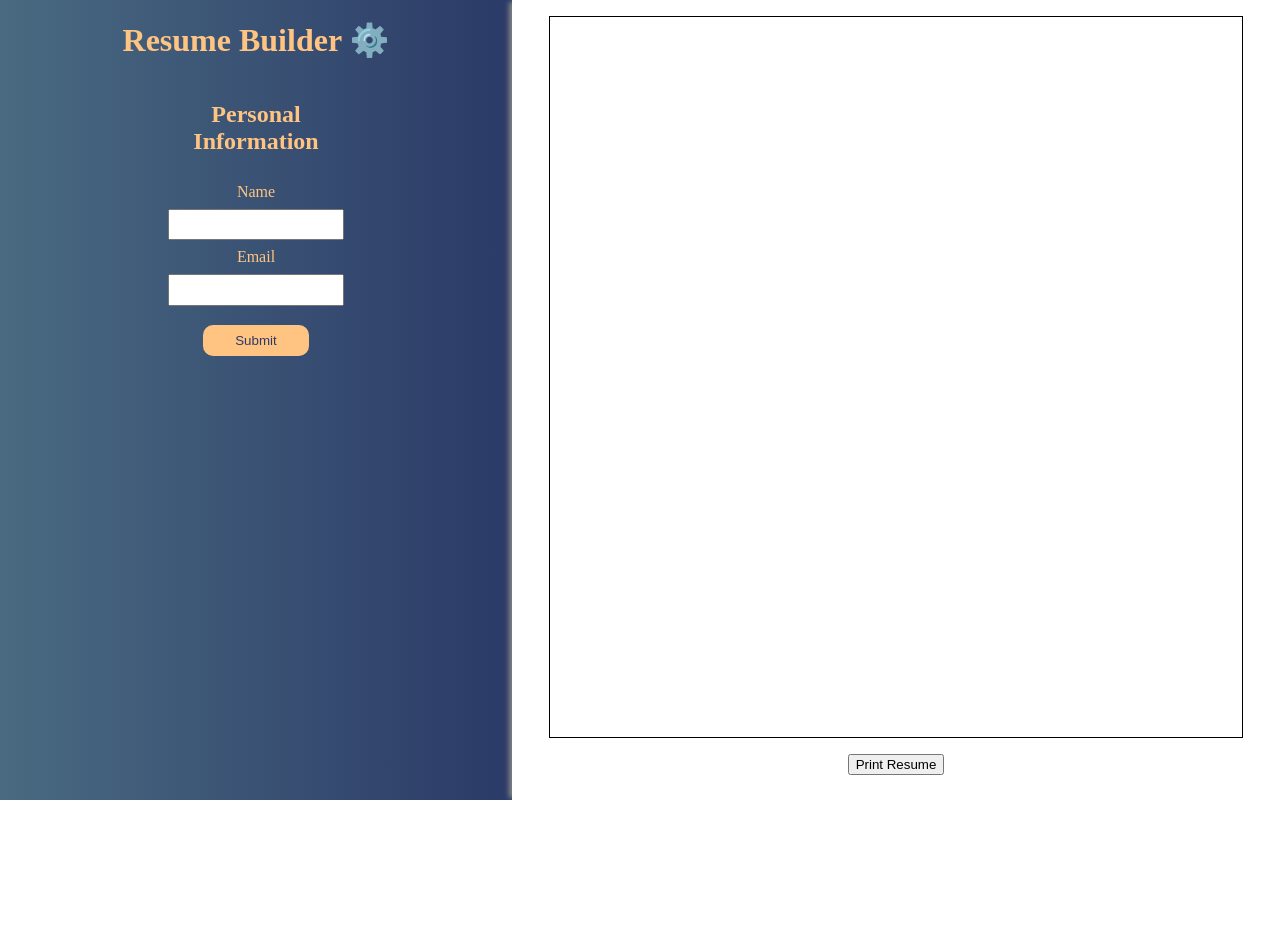
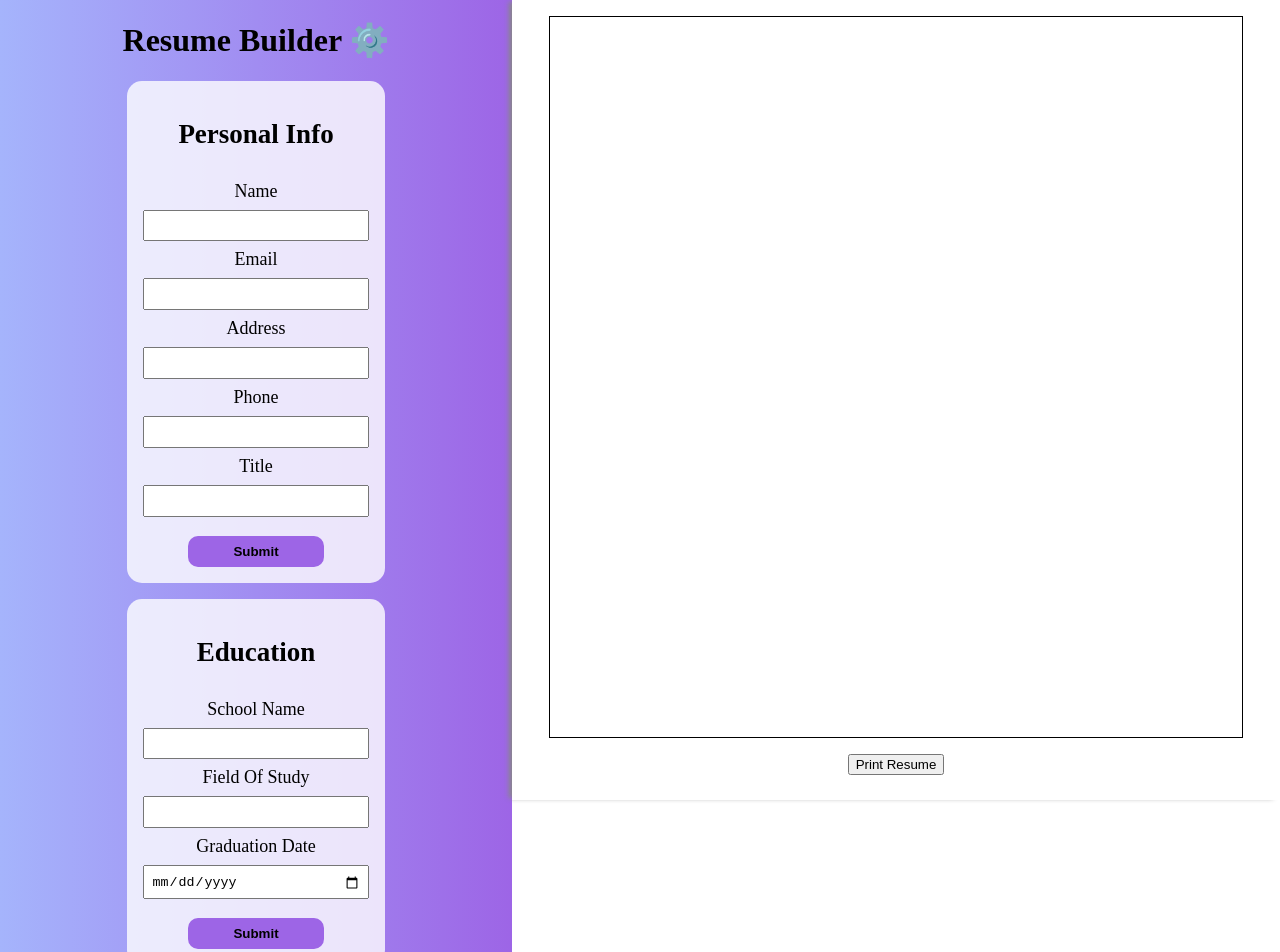
Before and after one commit to NedimM24/resume-builder, a React (Vite) app: page / in a window 1280 px wide. Shown: the top 952 px of the page. Before the commit the page ends 800 px from the top, so only its background shows below. Built offline with nearby package versions, Linux system fonts and the light colour scheme; a web font is replaced by a local one.

Commit message:
Completed education section
Same form just change up state names

```diff
--- a/src/App.css
+++ b/src/App.css
@@ -1,5 +1,7 @@
 body{
     margin: 0;
+    height: 100vh;
+    background-color: white;
 }
 
 :root{
@@ -8,22 +10,24 @@ body{
     --secondary-font: "Montserrat", sans-serif;
 
     /*Colors*/
-    --primary-color: #FFC482;
-    --secondary-color: white;
-    --accent-color: #2B3A67;
-    --accent-color2: #496A81;
+    --primary-color: rgba(255, 255, 255, 0.8);
+    --secondary-color: #FFFFFF;
+
+    --accent-color: #9d65e6;   /* charcoal instead of navy */
+    --accent-color2: #A5B4FC;  /* soft light accent */
 }
 
 .app-container {
   display: flex;
-  height: 100vh;
+  height: 100%;
+
 }
 
 .left-panel {
+
   justify-items: center;
   flex: 1;
-  color: var(--primary-color);
-  background-image: linear-gradient(to left,#2B3A67, #496A81 );
+  background-image: linear-gradient(to left, var(--accent-color), var(--accent-color2) );
 
 }
 
@@ -34,4 +38,5 @@ body{
   box-shadow: -5px 0 5px -2px #888;
   align-items: center;
   gap: 1rem;
+  height: 100vh;
 }
--- a/src/components/ResumeBuilder.jsx
+++ b/src/components/ResumeBuilder.jsx
@@ -1,5 +1,6 @@
 import { useState } from "react"
-import PersonalInfo from "./PersonalInfo"
+import PersonalInfo from "./resumebuilder-children/PersonalInfo"
+import Education from "./resumebuilder-children/Education"
 function ResumeBuilder({setResume}){
 
   const [personalInfo, setPersonalInfo] = useState(
@@ -13,6 +14,16 @@ function ResumeBuilder({setResume}){
 
     }
   )
+
+  const [education, setEducation] = useState(
+    {
+      id: crypto.randomUUID(),
+      schoolName:"",
+      degreeField: "",
+      graduationDate: "",
+    }
+  )
+
   const handleSubmit = (e) => {
     e.preventDefault();
     setResume(personalInfo);
@@ -30,7 +41,7 @@ function ResumeBuilder({setResume}){
     <>
       <div className='resume-container'>
         <PersonalInfo personalInfo={personalInfo} setPersonalInfo={setPersonalInfo} handleSubmit={handleSubmit} />
-        {/* <Education /> */}
+        <Education education={education} setEducation={setEducation} handleSubmit={handleSubmit} />
         {/* <Experience /> */}
       </div>
     </>
--- /dev/null
+++ b/src/components/resumebuilder-children/Education.jsx
@@ -0,0 +1,49 @@
+function Educataion(education, setEducation, handleSubmit){
+
+     const handleChange = (e) => {
+        const {name, value} = e.target
+
+        setEducation({
+            ...education,
+            [name]: value
+        })
+    }
+
+    return(
+        <>
+            <form className="form personal-form" onSubmit={handleSubmit} action="">
+                <h2>Education</h2>
+                <label>School Name</label>
+                <input
+                type="text"
+                name="schoolName"
+                required
+                value={education.schoolName}
+                onChange={handleChange}
+                />
+
+                <label>Field Of Study </label>
+                <input
+                type="text"
+                name="degreeField"
+                required
+                value={education.degreeField}
+                onChange={handleChange}
+                />
+
+                <label>Graduation Date </label>
+                <input
+                type="date"
+                name="graduationDate"
+                required
+                value={education.graduationDate}
+                onChange={handleChange}
+                />
+                <button className="form-btn" type="submit">Submit</button>
+            </form>
+        </>
+    )
+
+}
+
+export default Educataion
--- a/src/components/PersonalInfo.jsx
+++ b/src/components/resumebuilder-children/PersonalInfo.jsx
@@ -10,8 +10,8 @@ function PersonalInfo({personalInfo, setPersonalInfo, handleSubmit}){
     }
     return(
         <>
-            <form className="personal-form" onSubmit={handleSubmit} action="">
-                <h2>Personal Information</h2>
+            <form className="form personal-form" onSubmit={handleSubmit} action="">
+                <h2>Personal Info</h2>
                 <label>Name</label>
                 <input
                 type="text"
@@ -30,6 +30,33 @@ function PersonalInfo({personalInfo, setPersonalInfo, handleSubmit}){
                 onChange={handleChange}
                 />
 
+                <label>Address</label>
+                <input
+                type="text"
+                name="address"
+                required
+                value={personalInfo.address}
+                onChange={handleChange}
+                />
+
+                <label>Phone</label>
+                <input
+                type="number"
+                name="phone"
+                required
+                value={personalInfo.phone}
+                onChange={handleChange}
+                />
+
+                <label>Title</label>
+                <input
+                type="text"
+                name="title"
+                required
+                value={personalInfo.title}
+                onChange={handleChange}
+                />
+
                 <button className="form-btn" type="submit">Submit</button>
             </form>
         </>
--- a/src/index.css
+++ b/src/index.css
@@ -4,10 +4,11 @@
     --secondary-font: "Montserrat", sans-serif;
 
     /*Colors*/
-    --primary-color: #FFC482;
-    --secondary-color: white;
-    --accent-color: #2B3A67;
-    --accent-color2: #496A81;
+    --primary-color: #3C3AA0;
+    --secondary-color: #FFFFFF;
+
+    --accent-color: #1F2937;   /* charcoal instead of navy */
+    --accent-color2: #A5B4FC;  /* soft light accent */
 }
 
 
@@ -19,28 +20,39 @@
     height: 90%;
 }
 
-.personal-form{
+.form{
 
+    color: black;
+    font-size: large;
+    background-color: var(--primary-color);
+    border-radius: 15px;
     display: flex;
     justify-self: center;
     text-align: center;
     flex-direction: column;
-    width: 80%;
+    padding: 1rem;
+    width: 100%;
     gap: .5rem;
+    margin-bottom: 1rem;
 }
 
 input{
     padding: .4rem;
 }
 
+h1{
+    color: black;
+}
+
 h2{
-    color: var(--primary-color);
+    color: black;
 }
 
 .form-btn{
-    color: var(--accent-color);
+    color: black;
+    font-weight: bold;
     align-self: center;
-    background-color: var(--primary-color);
+    background-color: var(--accent-color);
     border: none;
     padding: .5rem;
     border-radius: 10px;
```
